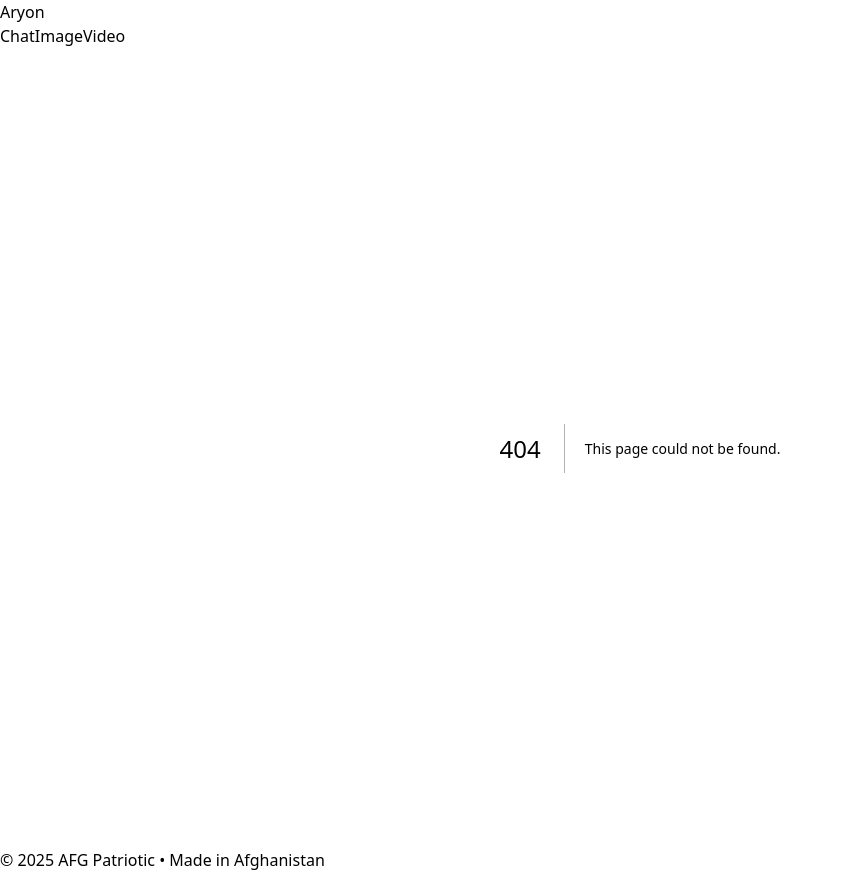
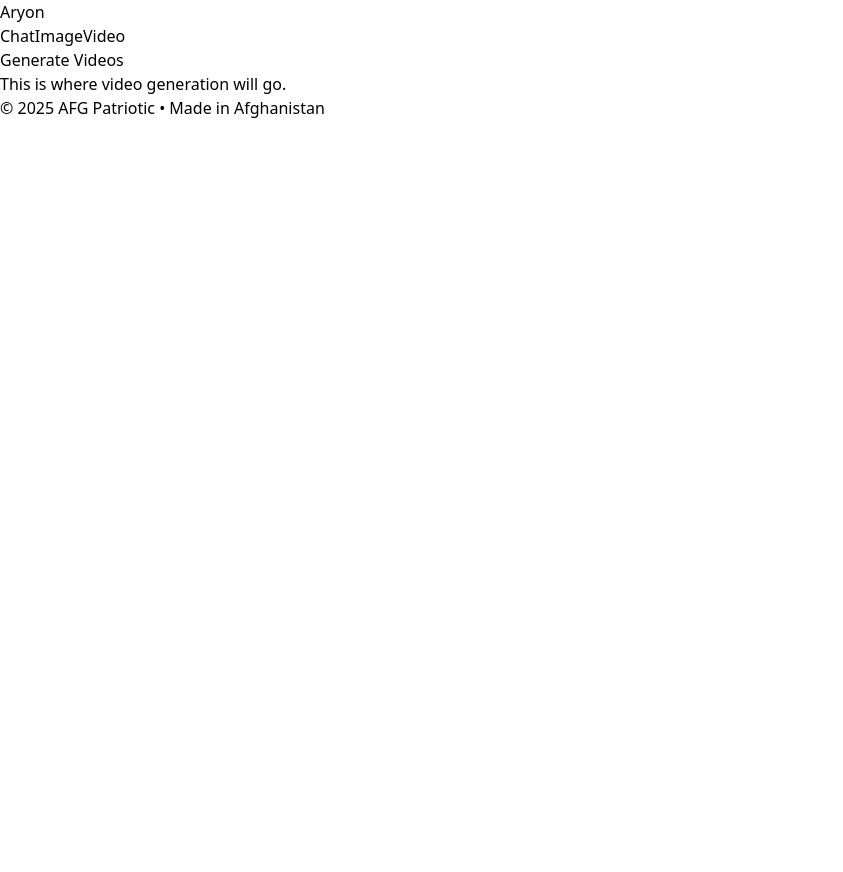
Before and after one commit to suhailrahmane-ctrl/aryon-frontend, a Next.js app: page /video in a window 1280 px wide. Before the commit this address had no page. Shown: the whole page, without its empty margins (0-843 px from the left). After the commit the page ends 800 px from the top, so only its background shows below. Built offline with nearby package versions, Linux system fonts and the light colour scheme.

Commit message:
Create page.js

```diff
--- /dev/null
+++ b/app/video/page.js
@@ -0,0 +1,8 @@
+export default function VideoPage() {
+  return (
+    <div className="max-w-3xl mx-auto">
+      <h1 className="text-2xl font-bold mb-4">Generate Videos</h1>
+      <p className="text-gray-600">This is where video generation will go.</p>
+    </div>
+  );
+}
```
